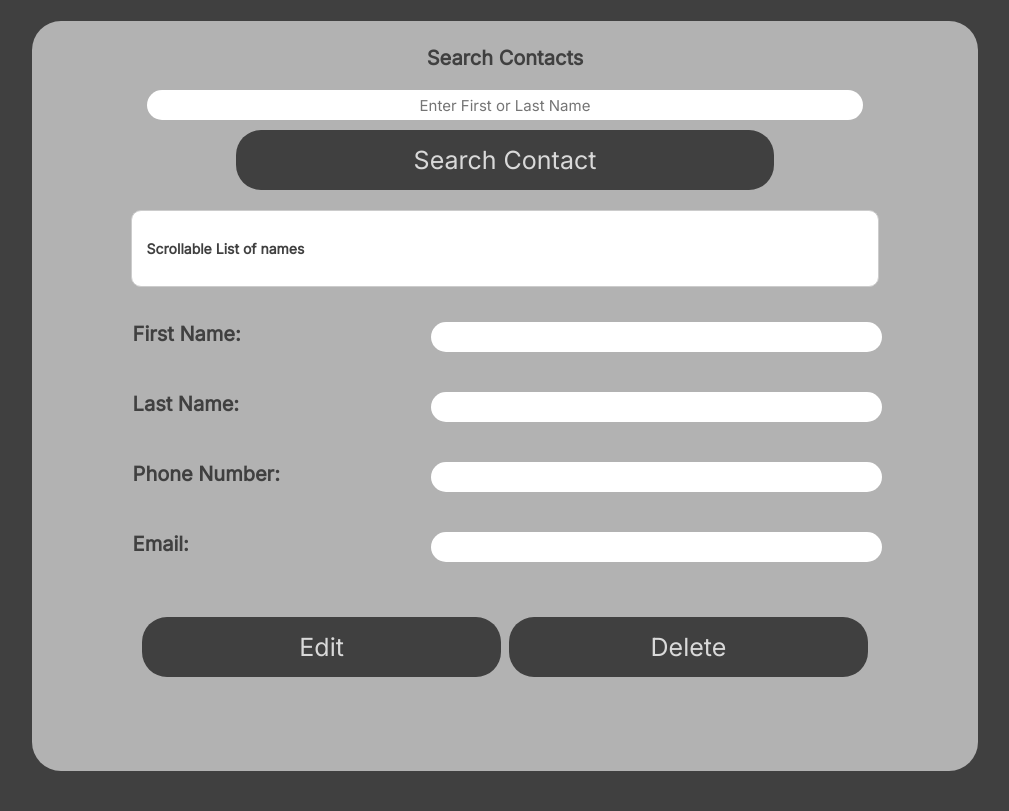
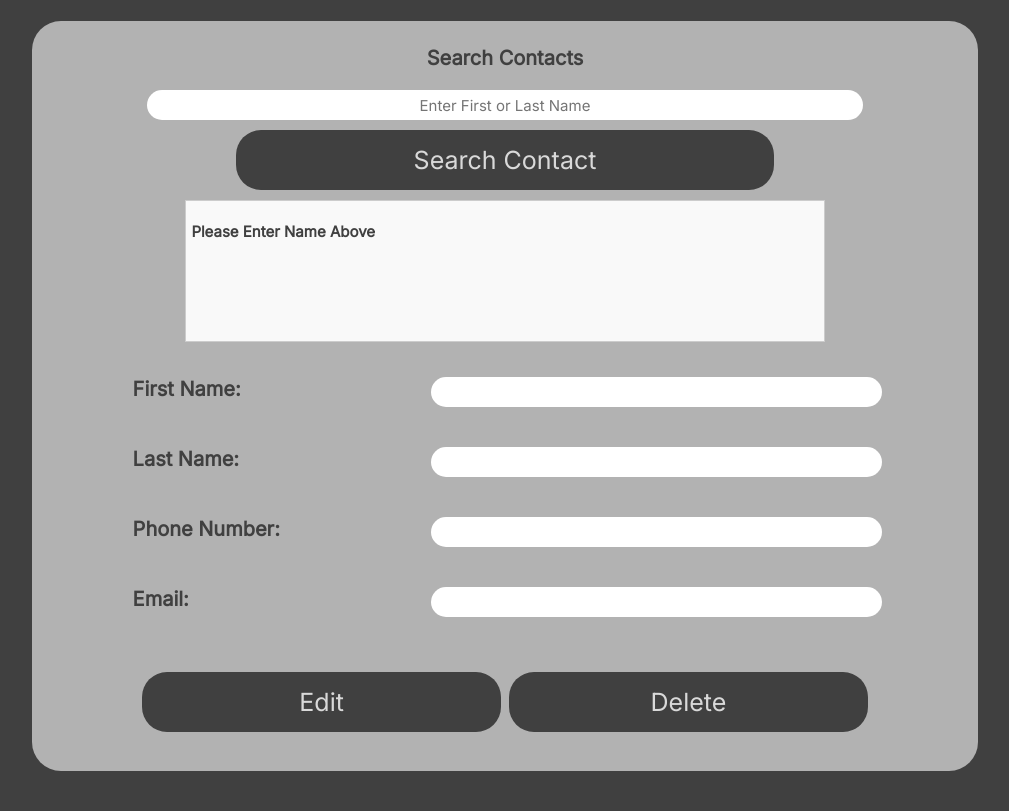
Before and after one commit to fgxmt/LAMP-Project-Group20, a PHP site: page /searchContact.html in a window 1280 px wide. Shown: the part 167-978 px from the top of the page, without its empty margins (160-1169 px from the left). Run offline with PHP 8.4, Linux system fonts and the light colour scheme.

Commit message:
Scrollable list, testing script in search.js

```diff
--- a/css/search.css
+++ b/css/search.css
@@ -180,21 +180,22 @@ input[type="text"],input[type="password"],input[type="email"]{
   color: #95060a;
   text-decoration: underline;
 }
+
+/* Scrollable List */
+
 #resultsA {
-    margin-top: 20px;
-    padding: 15px;
-    margin-left:auto;
-    margin-right:auto;
-    background-color: #ffffff;
-    border-radius: 10px;
-    text-align: left;
-    font-size: 14px;
-    color: #404040;
-    max-height: 300px;
+    height: 130px;
+    width: 70%;
     overflow-y: auto;
     border: 1px solid #ccc;
-    width:80%
+    padding: 5px;
+    font-size: 15px;
+    line-height: 1.5em;
+    background-color: #f9f9f9;
+    margin: 10px auto 0 auto;
+    text-align: left;
 }
+
 
 #resultsB {
     margin-top: 20px;
--- /dev/null
+++ b/js/search.js
@@ -0,0 +1,37 @@
+//Search Function
+function doSearch() {
+    const resultA = document.getElementById("resultsA");
+    const userText = document.getElementById("sBar").value.trim();
+
+    if (!userText) {
+        resultA.innerHTML = "<p>Please Enter Name Above</p>";
+        return;
+    }
+
+    resultA.innerHTML = "";
+
+    //Populating with temp data to show search works properly
+    const temp = ["Fire", "Truck", "Fire Truck", "FireTruck", "Fire-Truck", "Freddy", "Pizza"];
+    const temp2 = temp.filter(name => name.toLowerCase().includes(userText.toLowerCase()));
+
+    if (temp2.length === 0) {
+        resultA.innerHTML = "<p>No contacts found</p>";
+        return;
+    }
+
+    temp2.forEach(name => {
+        const temp3 = document.createElement("div");
+        temp3.textContent = name;
+        resultA.appendChild(temp3);
+        const lineEle = document.createElement("hr");
+        resultA.appendChild(lineEle);
+    });
+}
+
+//Search Button Code
+document.addEventListener("DOMContentLoaded", function() {
+    const searchB = document.getElementById("sButton");
+    if (searchB) {
+        searchB.addEventListener("click", doSearch);
+    }
+});
--- a/searchContact.html
+++ b/searchContact.html
@@ -2,6 +2,7 @@
 <head>
 
     <title>Search Contacts</title>
+    <script type="text/javascript" src="js/search.js"></script>
 	<script type="text/javascript" src="js/code.js"></script>
     <link href="css/search.css" rel="stylesheet">
     <link href="https://fonts.googleapis.com/css?family=Ubuntu" rel="stylesheet">
@@ -27,7 +28,7 @@
     </div>
 
     <div id="resultsA">
-        <p>Scrollable List of names</p>
+        <p>Please Enter Name Above</p>
     </div>
 
     <div id="resultsB">
```
Also changed, not shown: js/code.js (line endings or trailing spaces).
